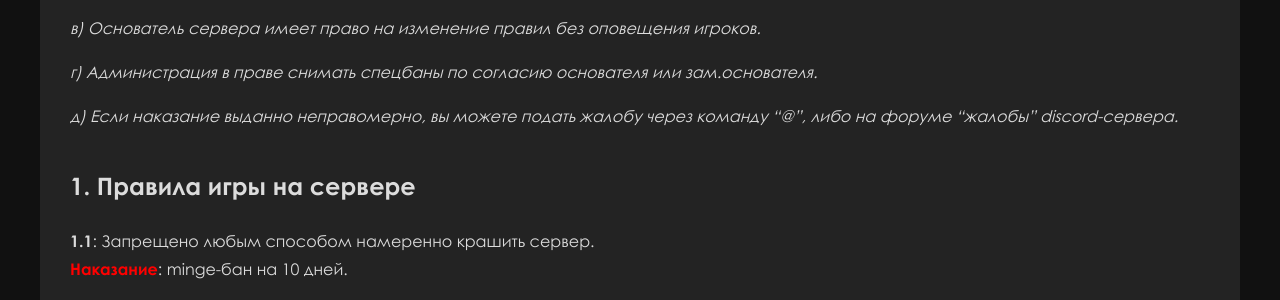
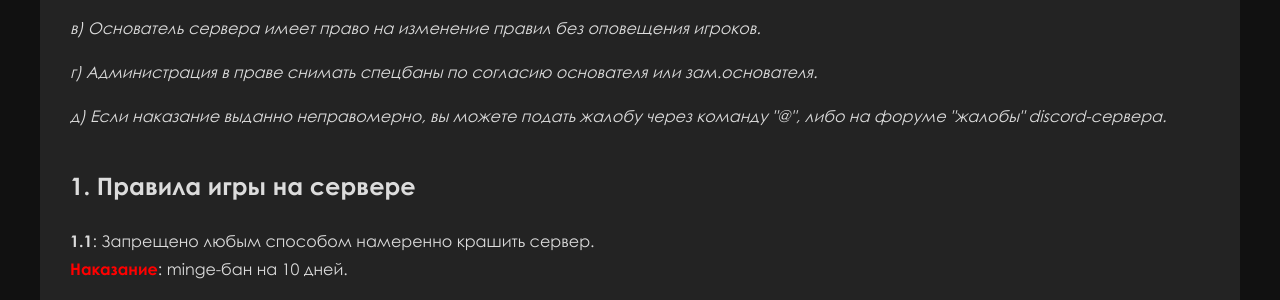
Before and after one commit to RP-PS/RP-PS.github.io, a Jekyll site: the page built from rules.md, in a window 1280 px wide and 900 px high. Shown: the part 400-700 px from the top of the window. Built offline with Jekyll 4.4.1, drawn with Linux system fonts in a browser that asks for light colours; some of the changed text lies outside the part shown.

Commit message:
Форматирование кавычек

```diff
--- a/rules.md
+++ b/rules.md
@@ -23,7 +23,7 @@ layout: default
 
 *г) Администрация в праве снимать спецбаны по согласию основателя или зам.основателя.*
 
-*д) Если наказание выданно неправомерно, вы можете подать жалобу через команду "@", либо на форуме "жалобы" discord-сервера.*
+*д) Если наказание выданно неправомерно, вы можете подать жалобу через команду \"@\", либо на форуме \"жалобы\" discord-сервера.*
 
 ## 1. Правила игры на сервере
 
@@ -175,10 +175,10 @@ layout: default
 **7.4**: Запрещено использовать технику с **AmmoTeleport-ом, AutoLock-ом, FlyCamer-ой**.
 **Наказание**: 2 предупреждение.
 
-**7.5**: Запрещено использовать технику с **RC** (***Remote-Contoled***), которая имеет пушечное вооружение **>100мм** или ракетное вооружение **>152мм**.
+**7.5**: Запрещено использовать технику с **RC** (Remote-Contoled), которая имеет пушечное вооружение **>100мм** или ракетное вооружение **>152мм**.
 **Наказание**: 1 предупреждение.
 
-**7.6**: Запрещено модифицировать технику из других аддонов с помощью инструментов и модулей ACE. **Исключением являются:** **Autocannon-ы*** (*до 20мм*), **Machinegun-ы**, все виды ракет (до 80мм), модули ЛТЦ и радары — их разрешено ставить на технику.
+**7.6**: Запрещено модифицировать технику из других аддонов с помощью инструментов и модулей ACE. **Исключением являются:** **Autocannon-ы** (до 20мм), **Machinegun-ы**, все виды ракет (до 80мм), модули ЛТЦ и радары — их разрешено ставить на технику.
 **Наказание**: 1 предупреждение.
 
 **7.7**: Запрещено засовывать какие-либо модули ACE под карту или в SkyBox.
@@ -237,7 +237,7 @@ layout: default
 Исключение: экстренные случаи, например, краш сервера.
 **Наказание**: 1 предупреждение.
 
-**8.13**: Запрещено \“накручивать\” jail-ы для снятия предупреждения.
+**8.13**: Запрещено \"накручивать\" jail-ы для снятия предупреждения.
 **Наказание**: 2 предупреждения.
 
 **8.14**: Администрация обязана быть лояльной к новичкам (помогать им осваиваться на сервере, отвечать на вопросы). Запрещено издеваться над новичками.
```
